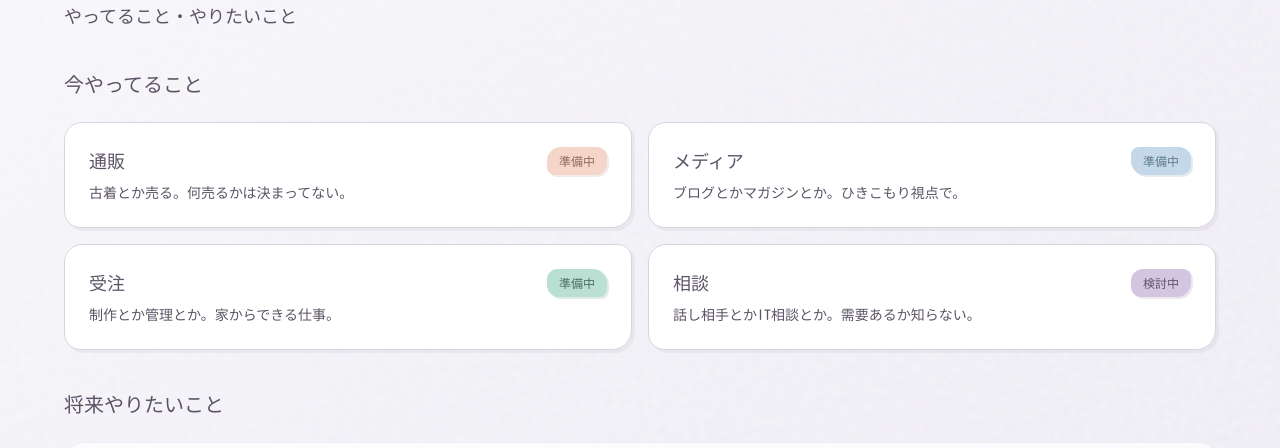
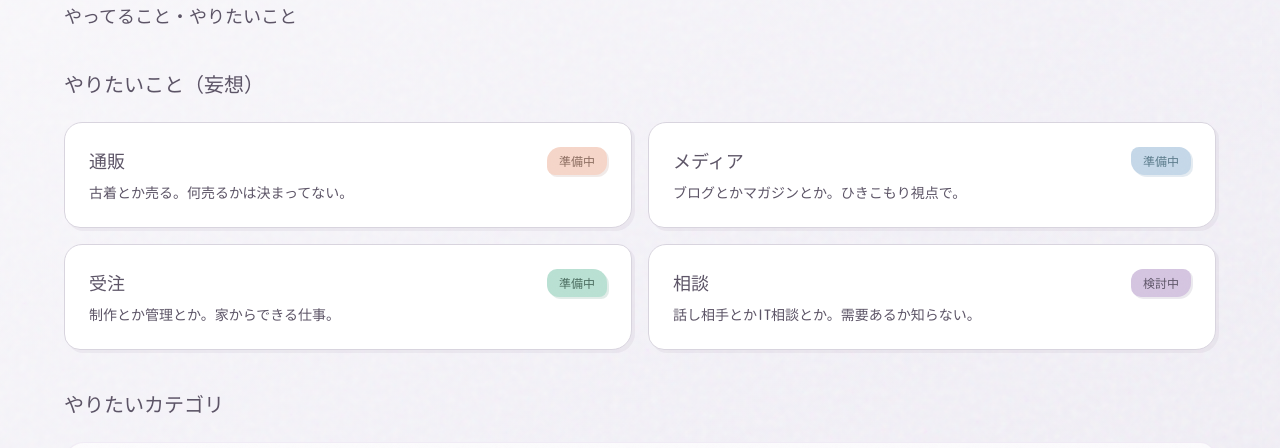
Before and after one commit to hiki-co/home, a Next.js app: page /activity in a window 1280 px wide. Shown: the part 201-649 px from the top of the page. Built offline with nearby package versions, Linux system fonts and the light colour scheme.

Commit message:
活動ページのセクション見出しをより妄想感のある表現に変更
🤖 Generated with [Claude Code](https://claude.com/claude-code)

Co-Authored-By: Claude Opus 4.5 <noreply@anthropic.com>

```diff
--- a/src/app/activity/page.tsx
+++ b/src/app/activity/page.tsx
@@ -14,7 +14,7 @@ export default function ActivityPage() {
 
           {/* Current Activities */}
           <div className="mb-10 animate-fade-in-up stagger-1">
-            <h2 className="text-xl font-light text-muted-foreground mb-6">今やってること</h2>
+            <h2 className="text-xl font-light text-muted-foreground mb-6">やりたいこと（妄想）</h2>
 
             <div className="grid grid-cols-1 md:grid-cols-2 gap-4">
               <div className="hiki-card-interactive group">
@@ -53,7 +53,7 @@ export default function ActivityPage() {
 
           {/* Future Plans */}
           <div className="mb-10 animate-fade-in-up stagger-2">
-            <h2 className="text-xl font-light text-muted-foreground mb-6">将来やりたいこと</h2>
+            <h2 className="text-xl font-light text-muted-foreground mb-6">やりたいカテゴリ</h2>
 
             <div className="glass rounded-xl p-6">
               <div className="grid grid-cols-2 md:grid-cols-4 gap-4 mb-4">
```
